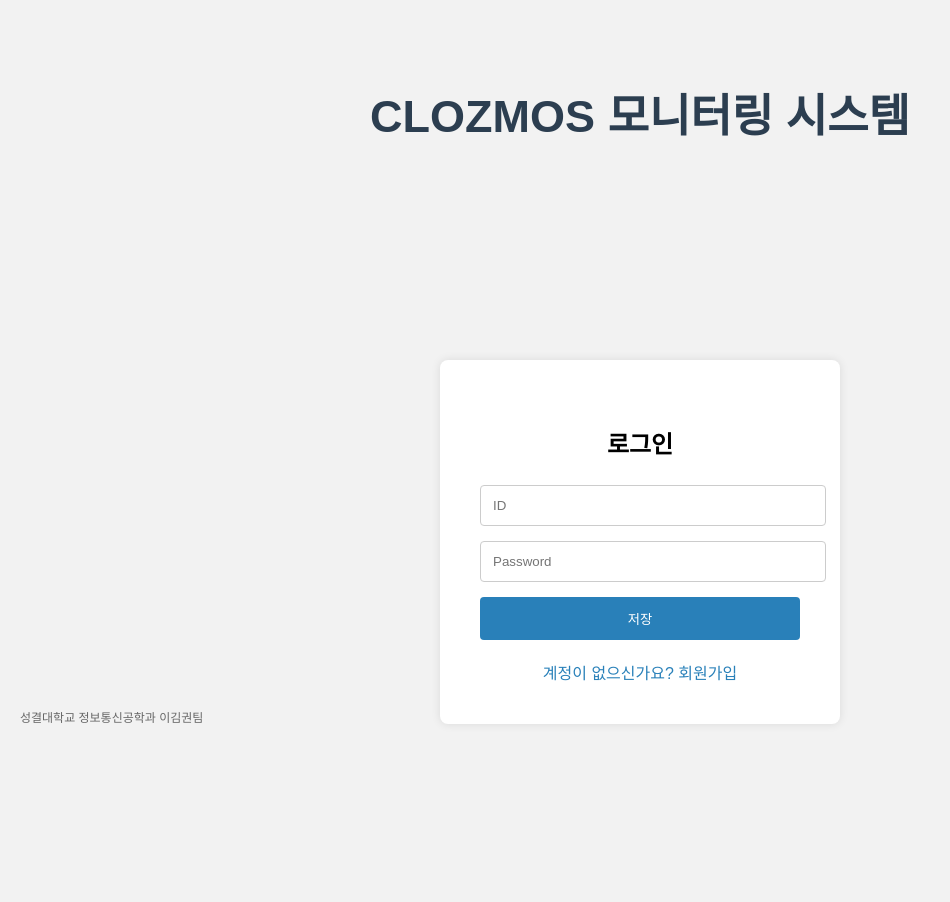
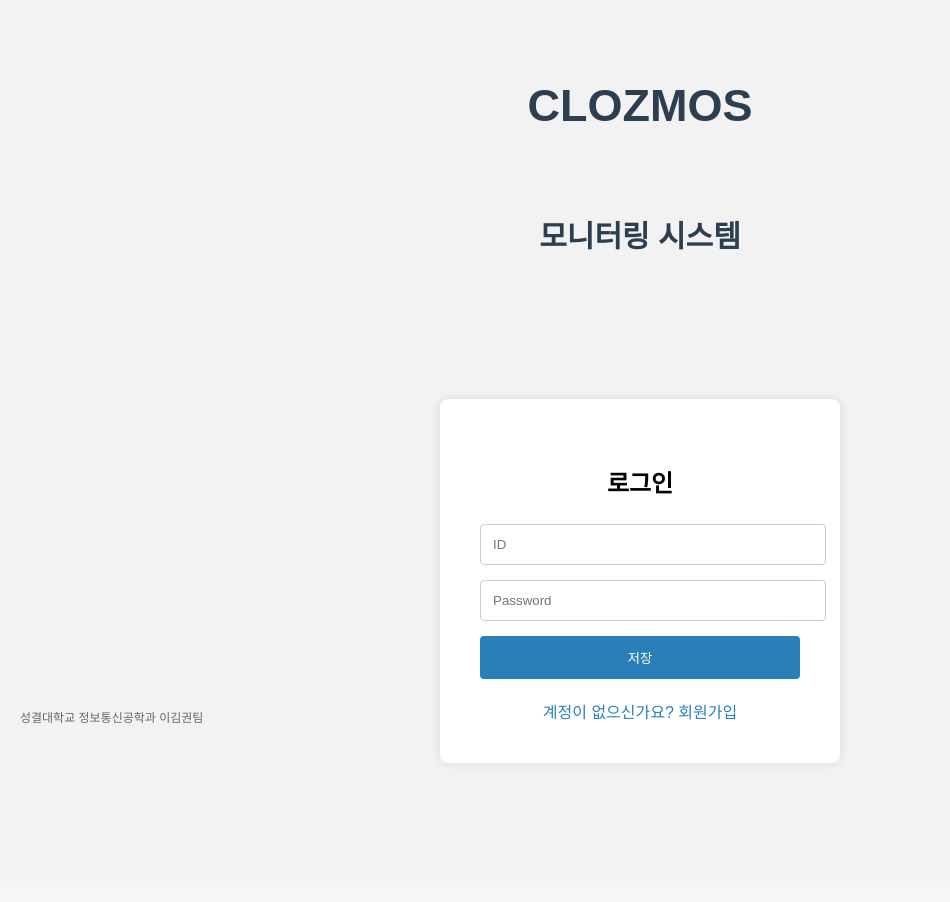
Before and after one commit to KwonHyeJin0514/Clozmos, a Flask app: page / in a window 1280 px wide. Shown: the part 65-967 px from the top of the page, without its empty margins (0-950 px from the left). After the commit the page ends 830 px from the top, so only its background shows below. Run offline with Flask 3, Linux system fonts and the light colour scheme.

Commit message:
login 화면 구성

```diff
--- a/templates/login.html
+++ b/templates/login.html
@@ -32,7 +32,7 @@
             display: flex;
             justify-content: center;
             align-items: center;
-            height: calc(100vh - 80px);
+            height: calc(100vh - 200px);
         }
 
         .login-box {
@@ -87,7 +87,10 @@
     <div class="header">{{ _('Dashboard') }}</div>
 
     <div style="text-align: center; margin-top: 80px; font-size: 30px;">
-        <h2 style=" color: #2c3e50;">CLOZMOS 모니터링 시스템</h2>
+        <h2 style=" color: #2c3e50;">CLOZMOS</h2>
+    </div>
+    <div style="text-align: center; margin-top: 80px; font-size: 20px;">
+        <h2 style=" color: #2c3e50;">모니터링 시스템</h2>
     </div>
 
     <div class="login-container">
```
